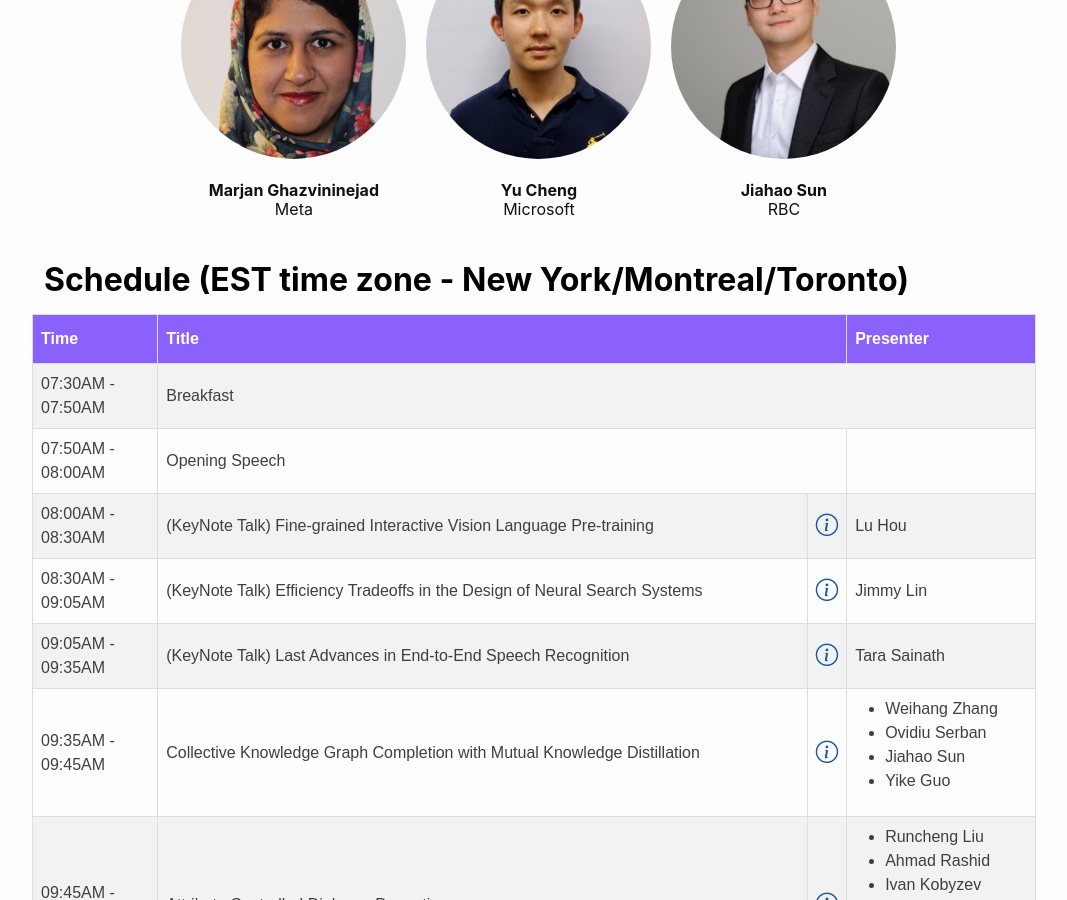
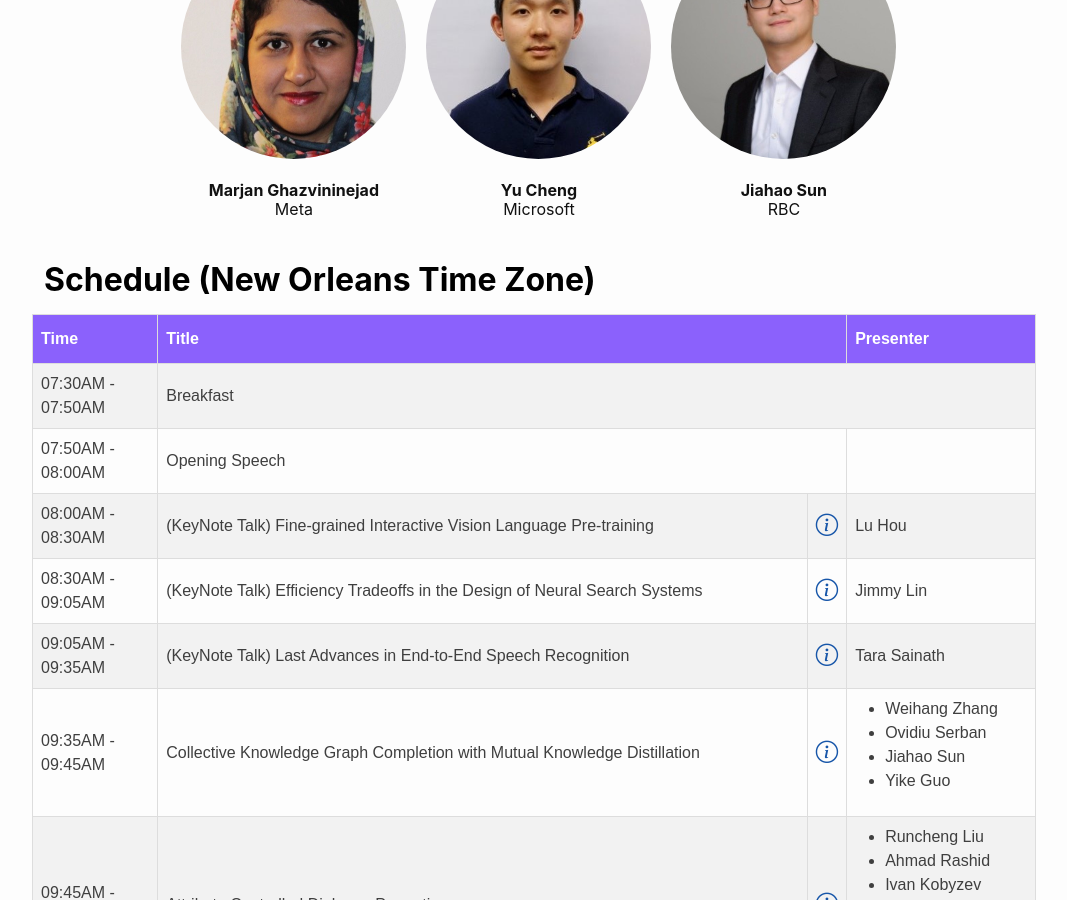
Before and after one commit to neurips2022-enlsp/neurips2022-enlsp.github.io, a Jekyll site: the page built from index.md, in a window 1280 px wide and 900 px high, scrolled down 4390 px. Shown: the whole window, without its empty margins (106-1173 px from the left). Built offline with Jekyll 4.4.1, drawn with Linux system fonts in a browser that asks for light colours; nearby versions of some CDN libraries.

Commit message:
Update index.md

```diff
--- a/index.md
+++ b/index.md
@@ -148,7 +148,7 @@ Authors can submit up to 100 MB of supplementary materials separately. Authors a
 </p>
 
 <!-- Schedule -->
-<h2 class="blackpar_title" id="schedule">Schedule (EST time zone - New York/Montreal/Toronto)</h2>
+<h2 class="blackpar_title" id="schedule">Schedule (New Orleans Time Zone)</h2>
 <p>
 {% include schedule.html %}
 </p>
```
